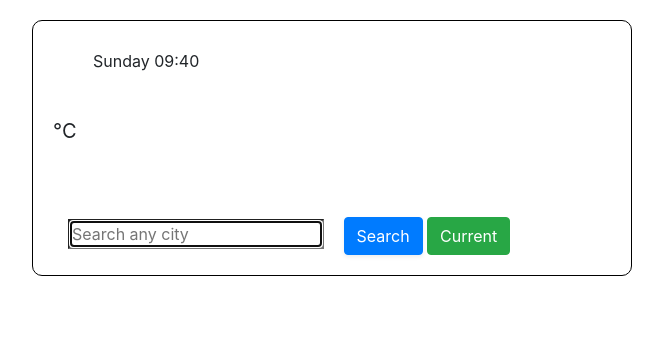
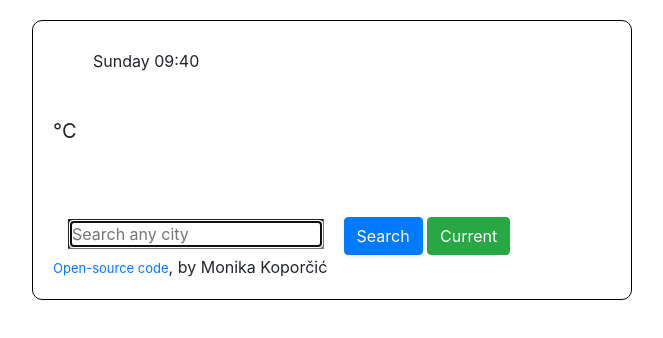
Before and after one commit to MoKop1993/project-weather-app, a plain HTML site: page index.html in a window 1280 px wide. Shown: the whole page, without its empty margins (308-971 px from the left). Drawn offline with nearby package versions, Linux system fonts and the light colour scheme; no server answers.

Commit message:
Updated the HTML and CSS files

```diff
--- a/index.html
+++ b/index.html
@@ -15,6 +15,7 @@
     <title>Weather App-new></title>
   </head>
   <body>
+
     <div class="container">
       <div class="clearfix">
         </div>
@@ -49,6 +50,13 @@
                   </span>
                    </span>
     </span>
+
   <script src="index.js"></script>
-  </body>
+
+</body>
+
+  <div>
+        <a href="https://github.com/MoKop1993/project-weather-app">Open-source code</a>, by Monika Koporčić
+    </div>
+
 </html>
--- a/style.css
+++ b/style.css
@@ -37,3 +37,7 @@ body {
   text-decoration: none;
   font-size: 20px;
 }
+
+a {
+  font-size: small;
+}
```
